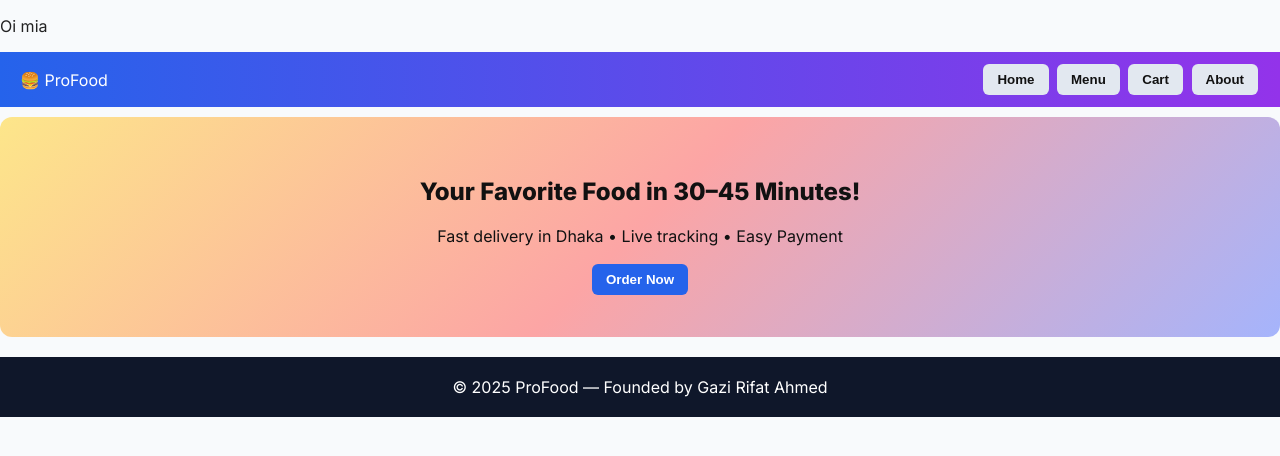
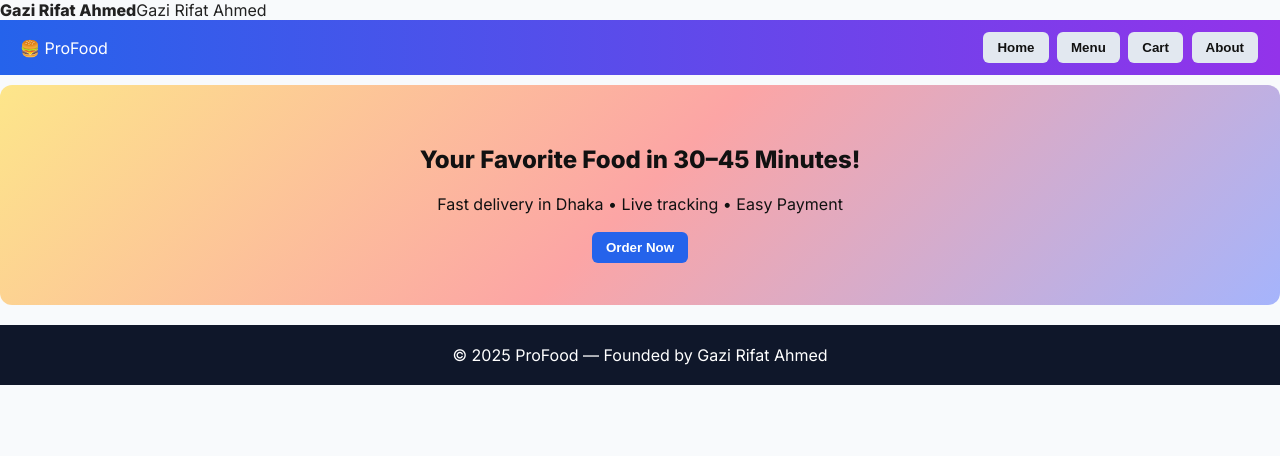
Before and after one commit to gazirifatahmed/food-demo-online, a plain HTML site: page index.html in a window 1280 px wide. Drawn offline with Linux system fonts and the light colour scheme; some packages are replaced by stand-ins of ours; a script that the page names is missing.

Commit message:
Update index.html

```diff
--- a/index.html
+++ b/index.html
@@ -28,7 +28,7 @@
   </style>
 </head>
 <body>
-  <p>Oi mia</p>
+ <b>Gazi Rifat Ahmed</b>Gazi Rifat Ahmed
   <header>
     <div class="nav">
       <div class="brand">🍔 ProFood</div>
```
